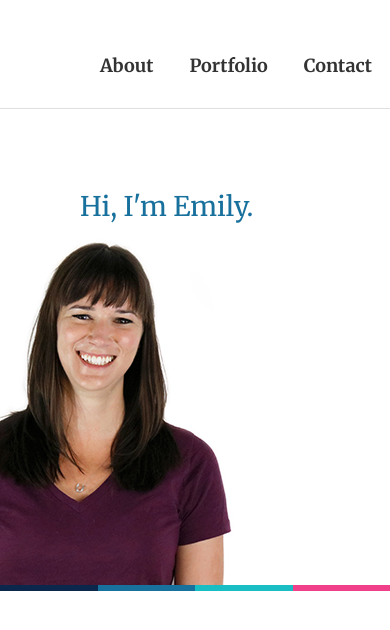
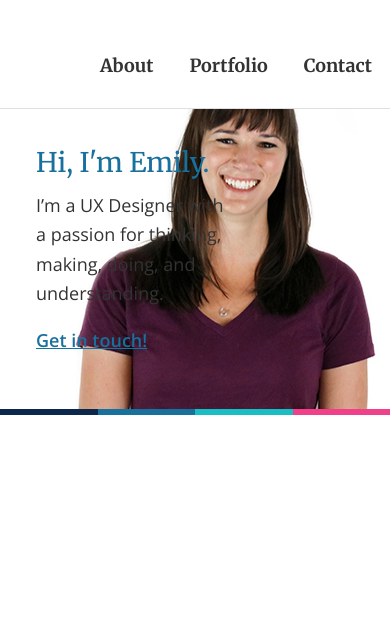
Before and after one commit to epdrumm/epdrumm.github.io, a plain HTML site: page index.html in a window 390 px wide. Shown: the part 62-692 px from the top of the page. Drawn offline with nearby package versions, Linux system fonts and the light colour scheme.

Commit message:
Working on responsive styles

```diff
--- a/css/site.css
+++ b/css/site.css
@@ -126,18 +126,14 @@ nav.primary li a.active[href*="contact"] {
 /* ====== HOME STYLES ====== */
 
 .intro {
-	padding: 4.4444rem;
+	padding: 2rem;
 	position: relative;
+	background: url('../images/Emily.jpg') no-repeat right bottom;
 }
 
-.intro p {
-	width: 60%;
-}
-
-.intro img {
-	position: absolute;
-	bottom: 0;
-	right: 8rem;
+.intro .content {
+	float: left;
+	max-width: 60%;
 }
 
 .intro-border div {
@@ -193,9 +189,28 @@ main:not(.home) {
 
 /*Responsive styles*/
 
+@media screen and (min-width:460px){
+	.intro {
+		padding: 4.4444rem;
+	}
+}
+
+@media screen and (max-width:600px){
+
+	h1{
+		font-size:1.5em;
+	}
+}
+
 @media screen and (min-width:800px){
 	.wrapper {
 		padding: 0 2rem;
+	}
+}
+
+@media screen and (min-width:960px){
+	.intro {
+		background-position: 90% bottom;
 	}
 }
 
@@ -213,10 +228,3 @@ main:not(.home) {
 		padding: 4.44444rem 8.8888rem 7.2222rem 8.88888rem;
 	}
 }
-
-@media screen and (max-width:600px){
-
-	h1{
-		font-size:1.5em;
-	}
-}
--- a/index.html
+++ b/index.html
@@ -34,11 +34,12 @@
     </header>
 	<main class="home">
 		<div class="wrapper">
-			<section class="intro">
-				<h1>Hi, I'm Emily.</h1>
-				<p>I’m a UX Designer with a passion for thinking, making, doing, and understanding.<p>
-				<a href="/contact.html">Get in touch!</a>
-				<img src="images/Emily.jpg" alt="photo of Emily">
+			<section class="intro clearfix">
+				<div class="content">
+					<h1>Hi, I'm Emily.</h1>
+					<p>I’m a UX Designer with a passion for thinking, making, doing, and understanding.</p>
+					<p><a href="/contact.html">Get in touch!</a></p>
+				</div>
 			</section>
 			<div class="intro-border">
 				<div class="one">
```
